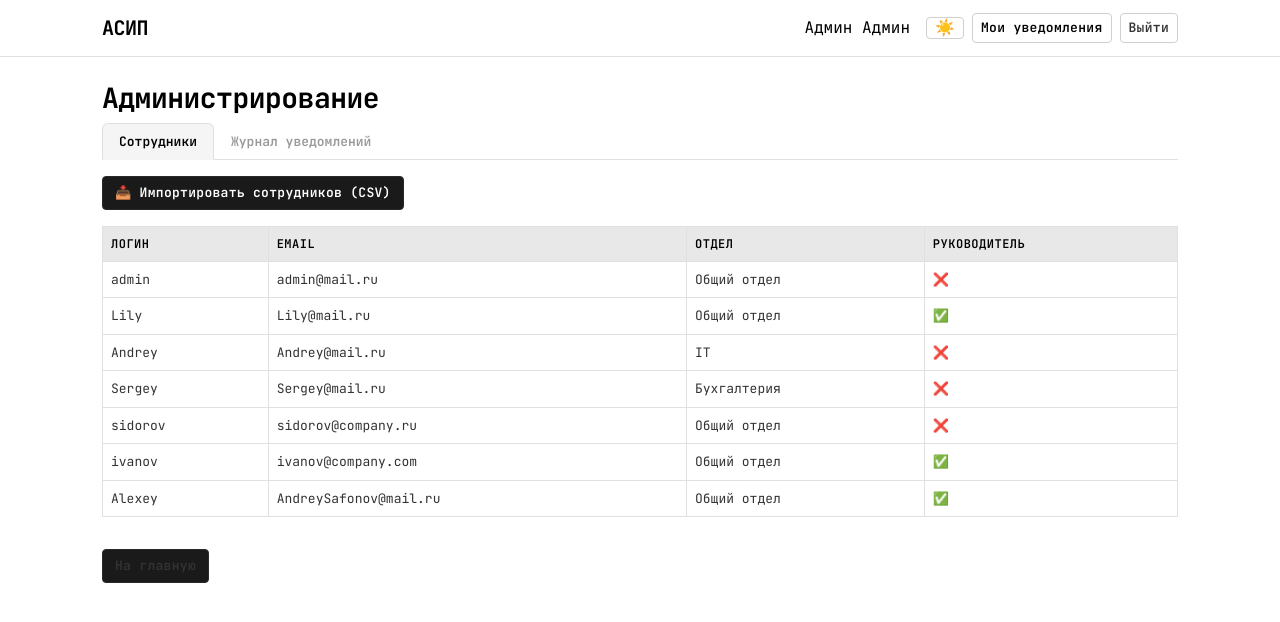
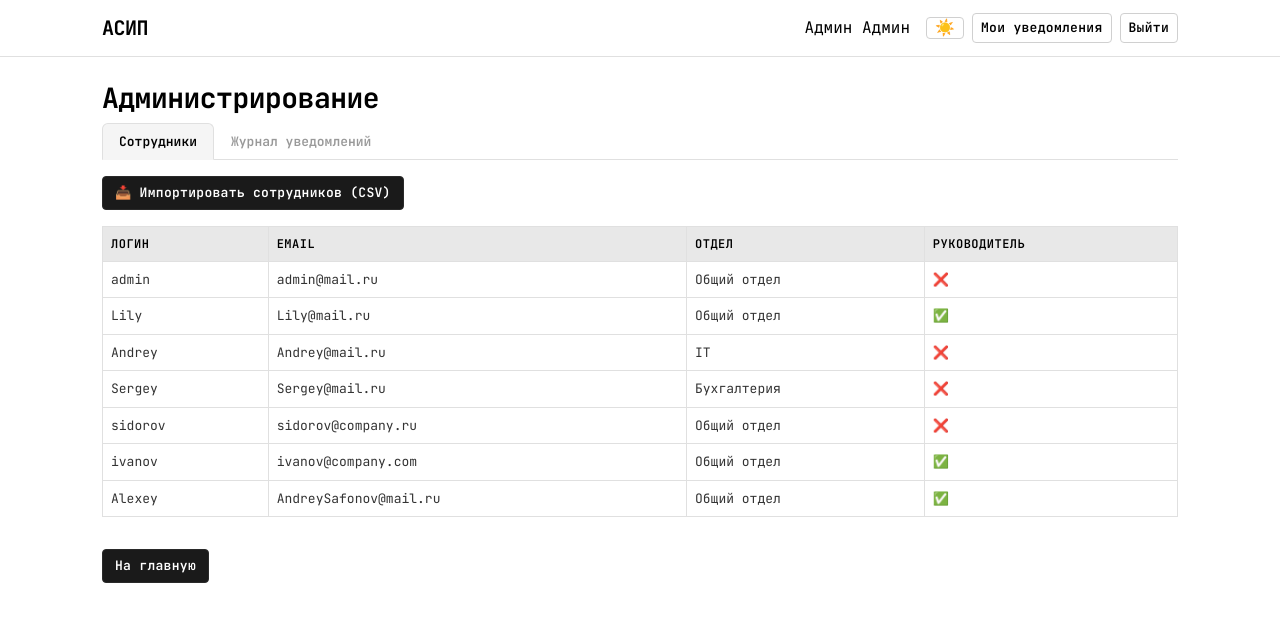
Before and after one commit to Bikslery/diploma-inform-system, a Django app: page /admin-dashboard/ in a window 1280 px wide. Shown: the top 622 px of the page. Run offline with Django 5.2, Linux system fonts and the light colour scheme; a user stored in the database is signed in; data comes from the database, SQL or seed files in the repository.

Commit message:
Fix buttons blending with background: white text on dark btn-bg in light theme

```diff
--- a/staff/templates/staff/base.html
+++ b/staff/templates/staff/base.html
@@ -307,7 +307,7 @@
         .btn-secondary {
             background-color: var(--btn-bg);
             border-color: var(--btn-border);
-            color: var(--text-secondary);
+            color: var(--btn-primary-color);
         }
         .btn-secondary:hover {
             background-color: var(--btn-hover-bg);
@@ -348,15 +348,17 @@
         .btn-outline-info:hover {
             background-color: var(--btn-bg);
             color: var(--btn-primary-color) !important;
+            border-color: var(--btn-border);
         }
 
         .btn-outline-light {
-            color: var(--text-secondary);
+            color: var(--text-primary);
             border-color: var(--border-light);
         }
         .btn-outline-light:hover {
             background-color: var(--btn-bg);
             color: var(--btn-primary-color) !important;
+            border-color: var(--btn-border);
         }
 
         .btn-sm:hover {
```
